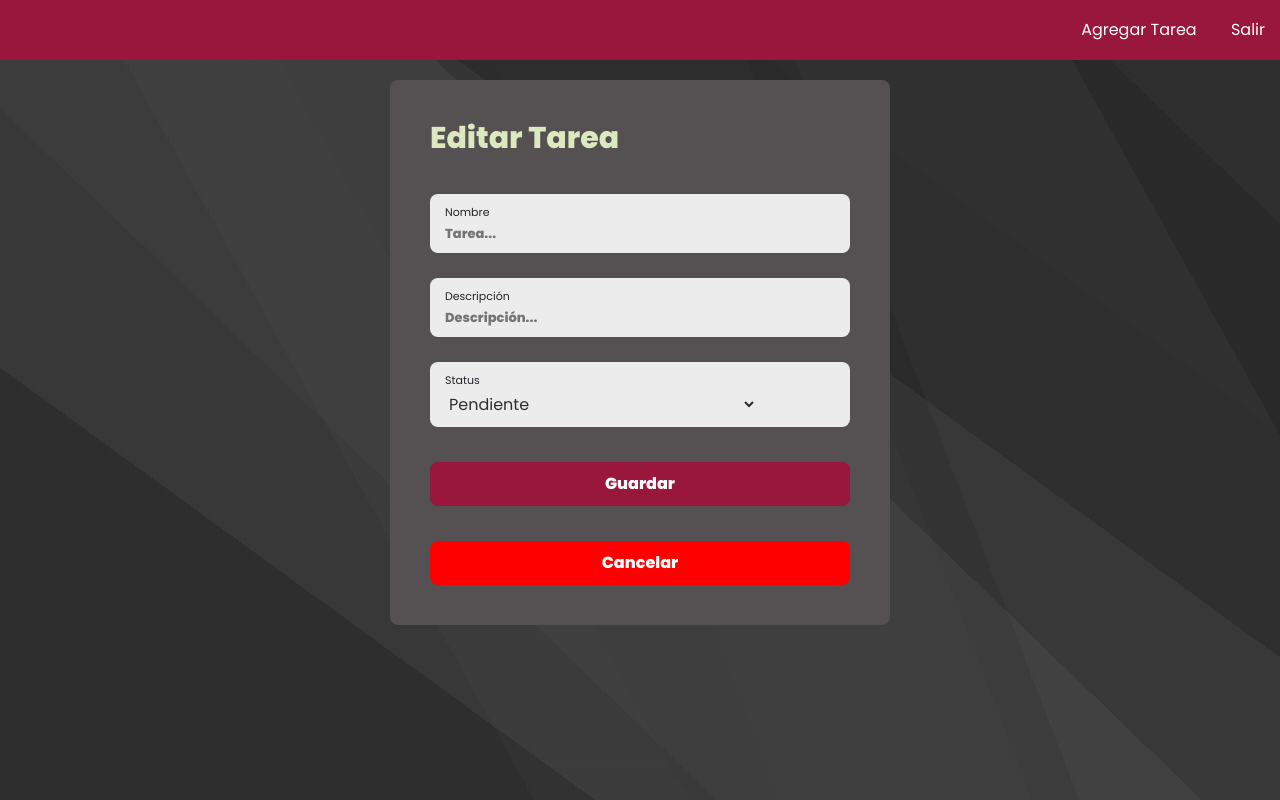
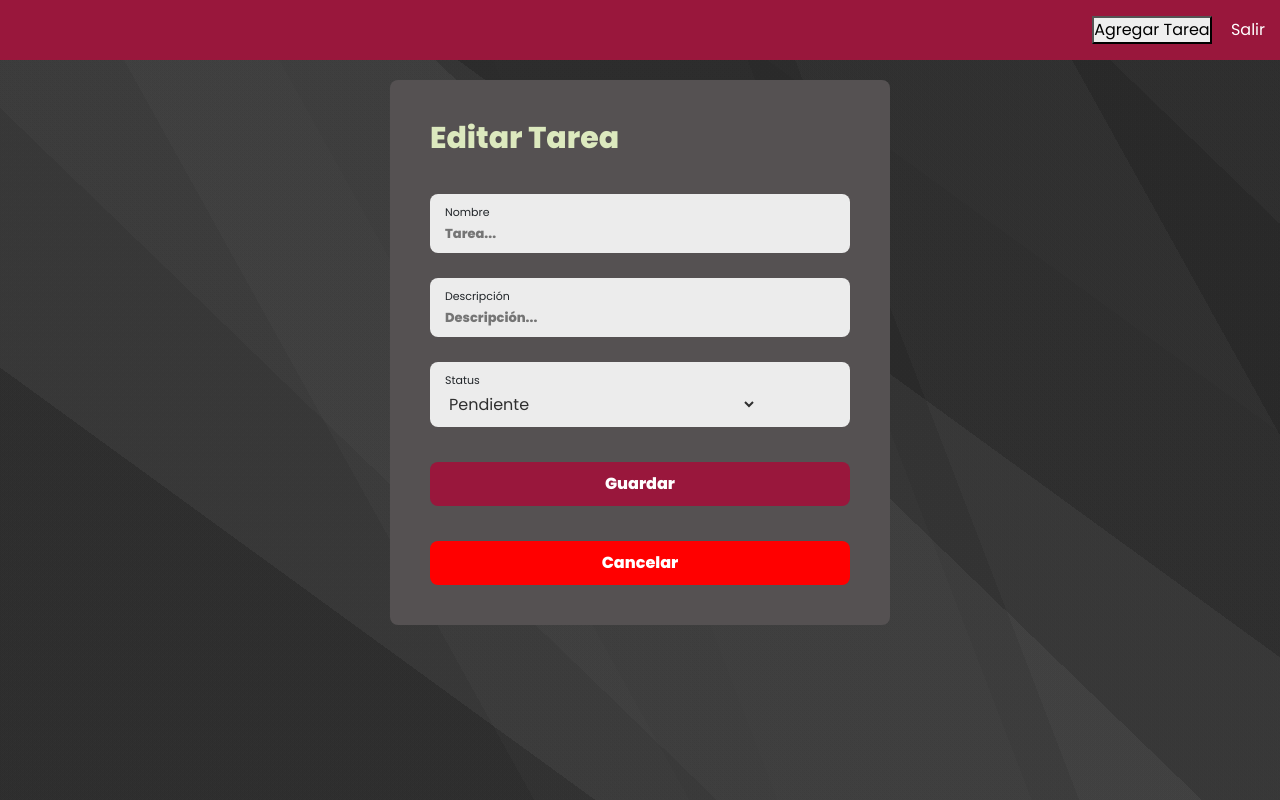
Before and after one commit to jaes96/front-CWVL, a React (Create React App) app: page /editarTarea/1/1 in a window 1280 px wide. Built offline with nearby package versions, Linux system fonts and the light colour scheme; no server answers.

Commit message:
change href

```diff
--- a/src/components/menu.jsx
+++ b/src/components/menu.jsx
@@ -13,10 +13,7 @@ const Menu = ({ id, name }) => {
     <div className={styles.navbar}>
       <div className={styles.nav_logo}>{name}</div>
       <div className={`${styles.nav_items} ${isOpen && styles.open}`}>
-        <a href="" onClick={() => navega()}>
-          {" "}
-          Agregar Tarea
-        </a>
+        <button onClick={() => navega()}> Agregar Tarea</button>
 
         <a href="../login"> Salir</a>
       </div>
```
